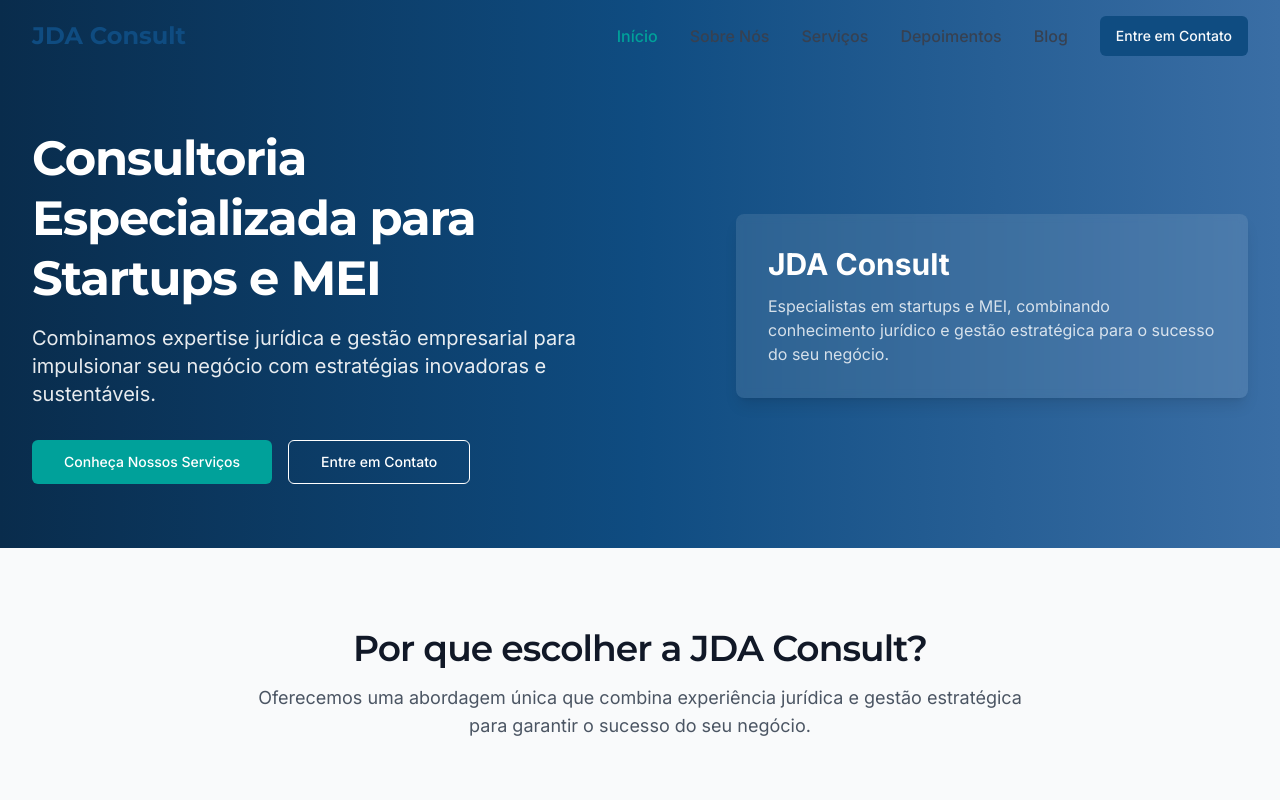
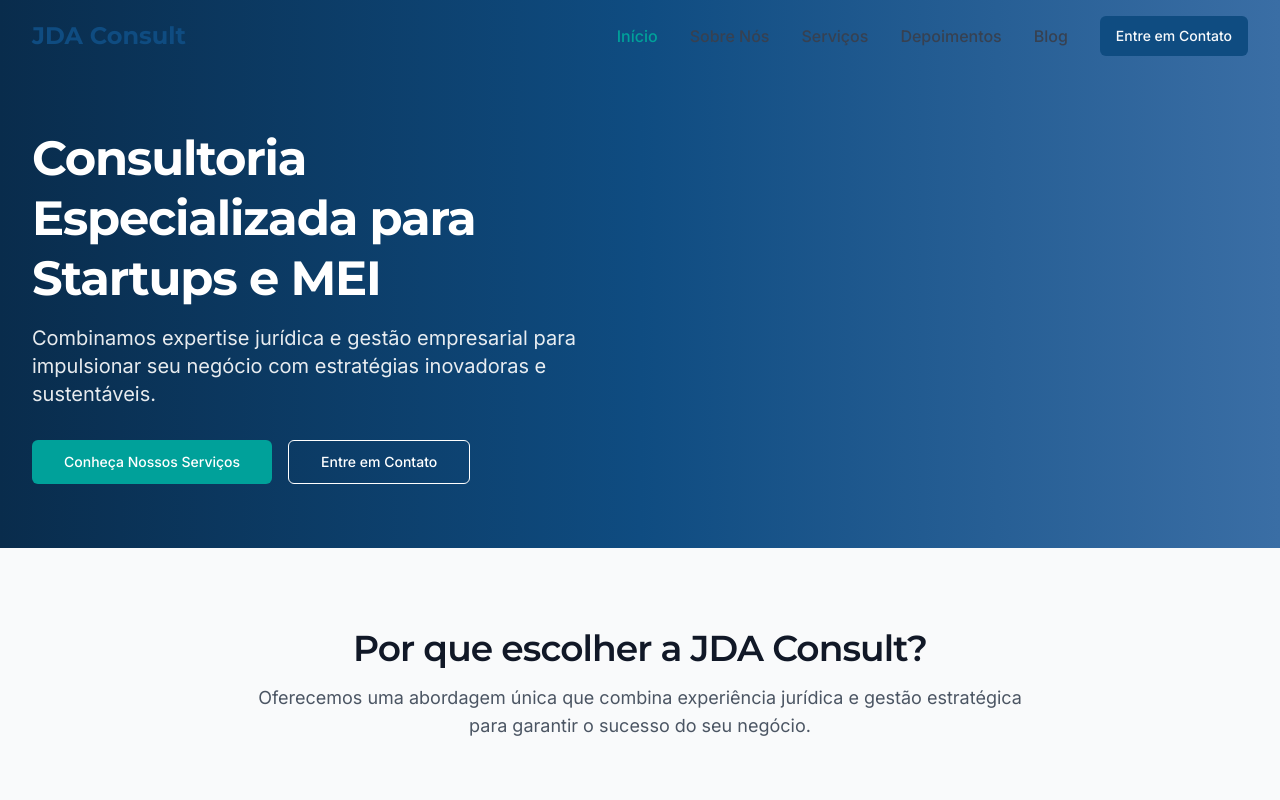
Before and after one commit to juandiegoangelico/consult-easy-site, a React (Vite) app: page / in a window 1280 px wide. Shown: the top 800 px of the page. Built offline with nearby package versions, Linux system fonts and the light colour scheme.

Commit message:
Remove side card from homepage hero
Removes the side card from the homepage hero section, keeping the "Consultoria Especializada para Startups e MEI" title centered.

```diff
--- a/src/components/Hero.tsx
+++ b/src/components/Hero.tsx
@@ -1,4 +1,3 @@
-
 import { Link } from "react-router-dom";
 import { Button } from "@/components/ui/button";
 
@@ -60,14 +59,6 @@ const Hero = ({
                   className="rounded-lg shadow-lg max-w-full md:max-w-md lg:max-w-lg fade-in-section"
                 />
               )}
-              {!imageUrl && (
-                <div className="rounded-lg bg-white/10 p-8 backdrop-blur-sm shadow-lg max-w-full md:max-w-md lg:max-w-lg fade-in-section">
-                  <div className="text-3xl font-bold text-white mb-3">JDA Consult</div>
-                  <div className="text-white/80">
-                    Especialistas em startups e MEI, combinando conhecimento jurídico e gestão estratégica para o sucesso do seu negócio.
-                  </div>
-                </div>
-              )}
             </div>
           </div>
         </div>
```
